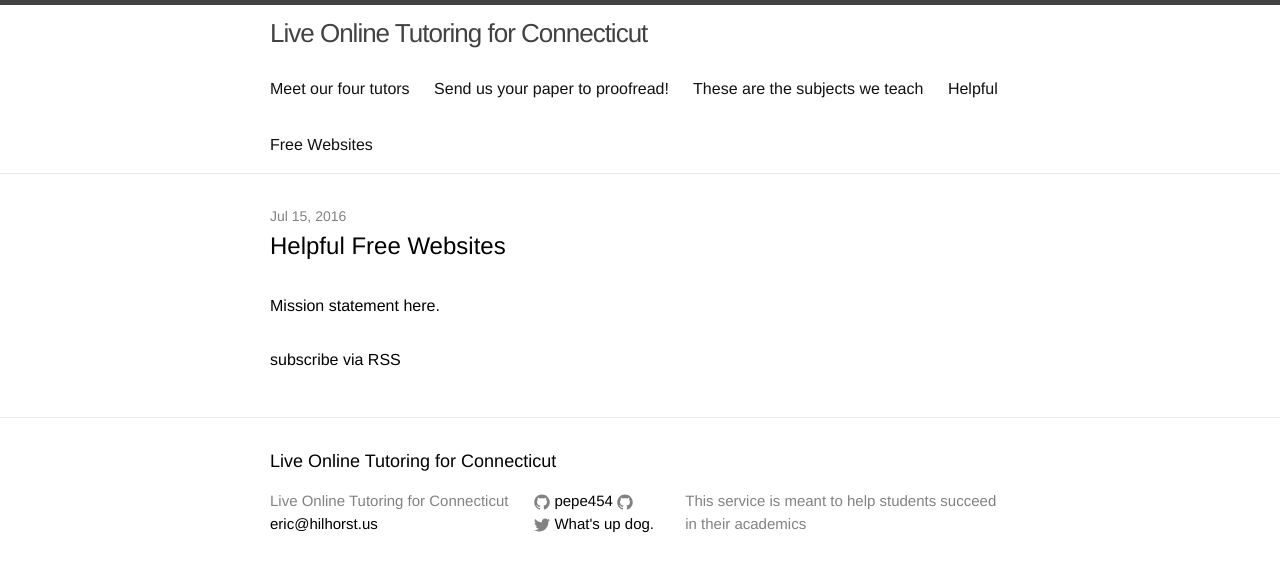
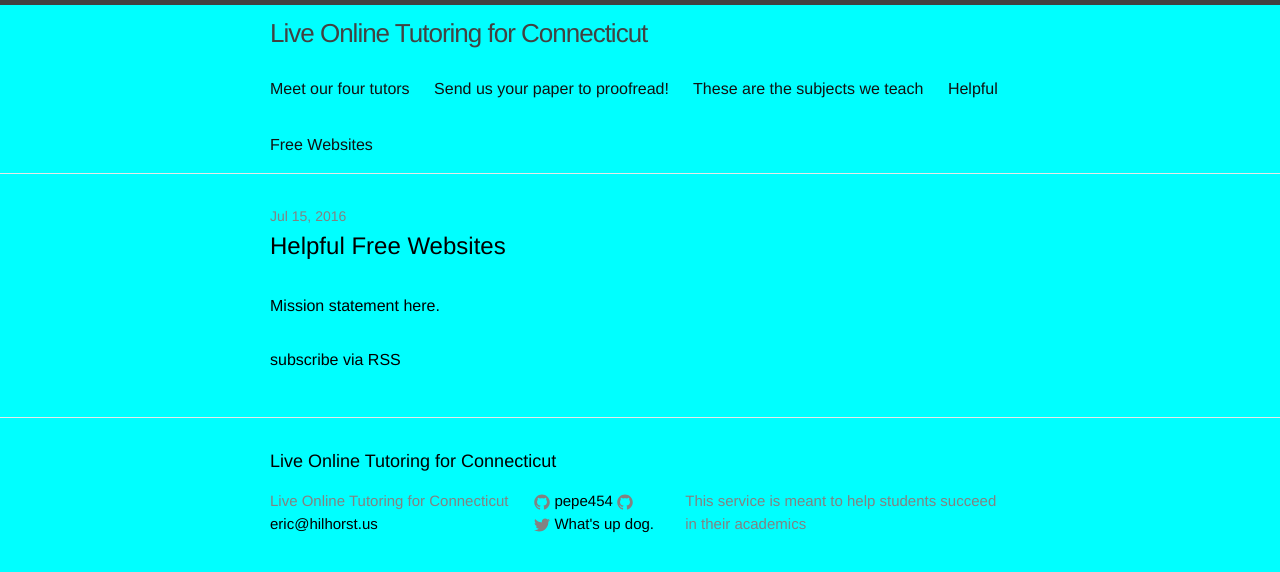
Before and after one commit to pepe454/pepe454.github.io, a Jekyll site: the page built from index.html, in a window 1280 px wide. Shown: the top 572 px of the page. Built offline with Jekyll 4.4.1, drawn with Linux system fonts in a browser that asks for light colours.

Commit message:
Update _base.scss

```diff
--- a/_sass/_base.scss
+++ b/_sass/_base.scss
@@ -17,7 +17,7 @@ dl, dd, ol, ul, figure {
 body {
     font: $base-font-weight #{$base-font-size}/#{$base-line-height} $base-font-family;
     color: black;
-    background-color: auqa;
+    background-color: aqua;
     -webkit-text-size-adjust: 100%;
     -webkit-font-feature-settings: "kern" 1;
     -moz-font-feature-settings: "kern" 1;
```
